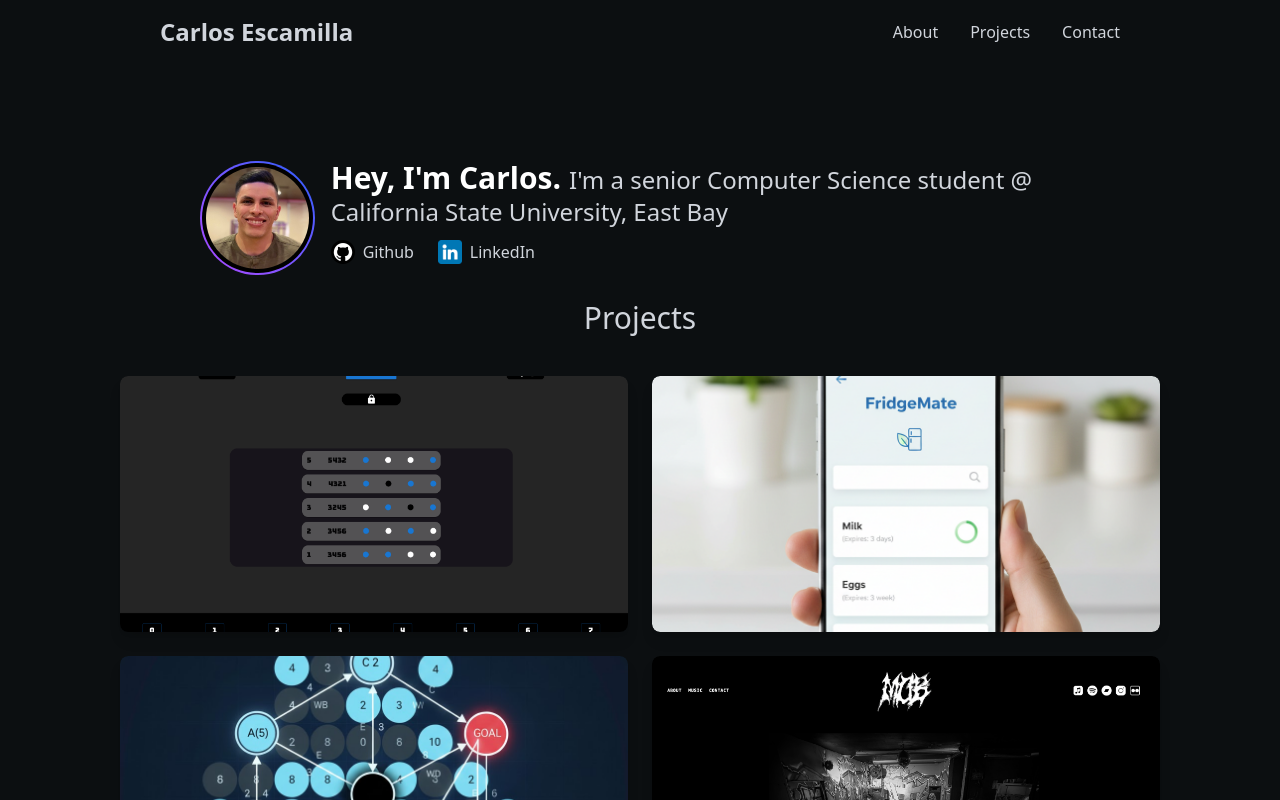
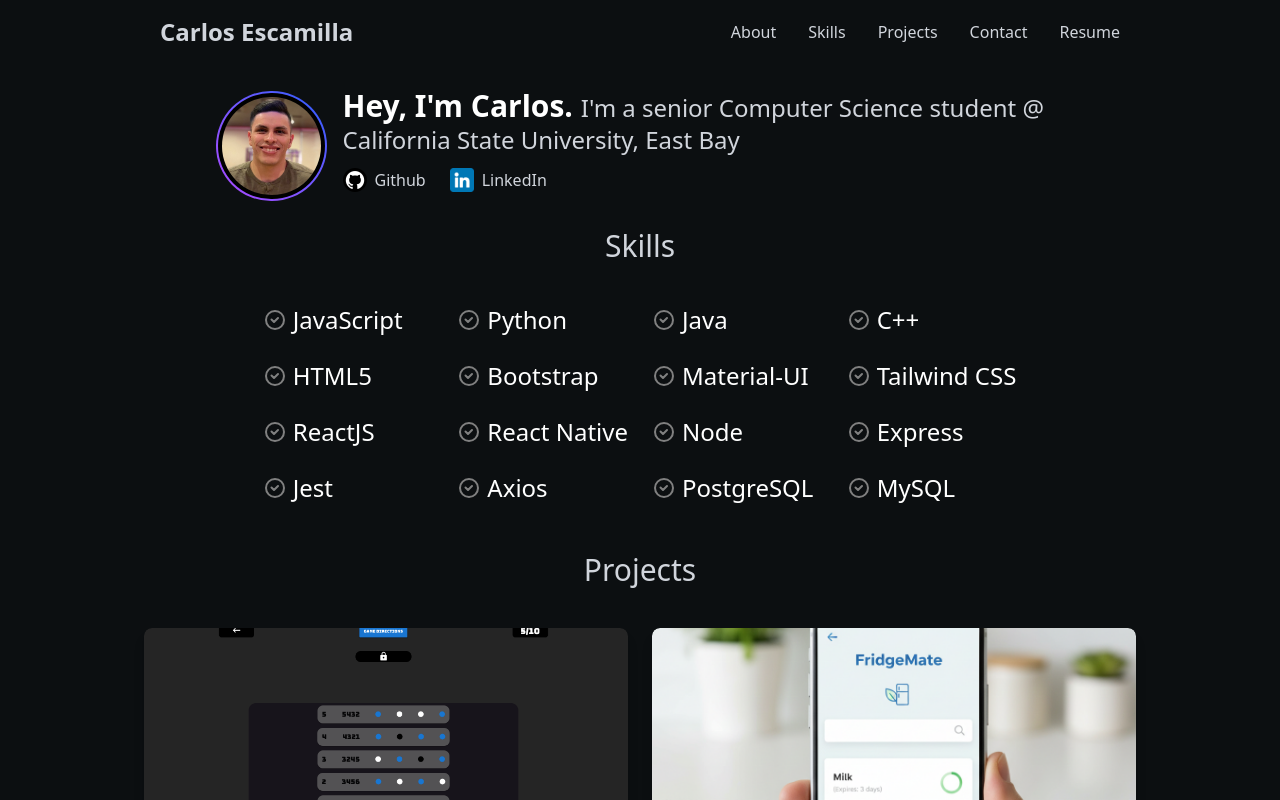
Before and after one commit to carlos-escamilla33/personal-website, a React (Vite) app: page / in a window 1280 px wide. Shown: the top 800 px of the page. Built offline with nearby package versions, Linux system fonts and the light colour scheme.

Commit message:
added Skill and SkillList components

```diff
--- a/src/App.jsx
+++ b/src/App.jsx
@@ -1,4 +1,4 @@
-import { Header, Navbar, ProjectsList, Footer} from "./components/index";
+import { Header, Navbar, ProjectsList, Footer, SkillList} from "./components/index";
 
 function App() {
 
@@ -6,6 +6,7 @@ function App() {
     <>
       <Navbar />
       <Header />
+      <SkillList />
       <ProjectsList />
       <Footer />
     </>
--- a/src/components/Footer.jsx
+++ b/src/components/Footer.jsx
@@ -51,7 +51,7 @@ const Footer = () => {
         <hr className="my-6 border-default sm:mx-auto lg:my-8" />
         <span className="block text-sm text-body sm:text-center">
           © 2025{" "}
-          <a href="https://flowbite.com/" className="hover:underline">
+          <a className="hover:underline">
             Carlos Escamilla
           </a>
         </span>
--- a/src/components/Header.jsx
+++ b/src/components/Header.jsx
@@ -3,7 +3,7 @@ import Icons from "./Icons";
 
 const Header = () => {
   return (
-    <div className="flex flex-col items-center justify-center pt-20 mx-4 md:mx-50 md:flex-row">
+    <div className="flex flex-col items-center justify-center pt-2 md:mx-50 md:flex-row max-w-5xl mx-auto px-4">
       <div className="p-[2px] rounded-full bg-gradient-to-tr from-purple-500 to-blue-600">
         <div className="p-1 bg-black rounded-full">
           <img
--- a/src/components/Navbar.jsx
+++ b/src/components/Navbar.jsx
@@ -2,7 +2,7 @@ import { useState } from "react";
 import { Menu, X } from "lucide-react";
 
 const Navbar = () => {
-  const navItems = ["About", "Projects", "Contact"];
+  const navItems = ["About", "Skills", "Projects", "Contact", "Resume"];
   const [isOpen, setIsOpen] = useState(false);
 
   const toggleMenu = () => {
@@ -10,7 +10,7 @@ const Navbar = () => {
   };
 
   return (
-    <nav className="max-w-7xl mx-auto px-4 relative z-50 md:px-40">
+    <nav className="max-w-8xl mx-auto px-4 relative z-50 md:px-40">
       <div className="flex justify-between items-center h-16">
         <div className="flex-shrink-0">
           <a href="#" className="text-2xl font-bold text-gray-300">
@@ -22,7 +22,7 @@ const Navbar = () => {
           {navItems.map((item) => {
             return (
               <a
-                href={`#${item.toLowerCase()}`}
+                href={item == "Resume" ? "https://drive.google.com/file/d/1WexMriQx11O019ONgxDy4XmU3ihtpTt5/view?usp=sharing" :`#${item.toLowerCase()}`}
                 key={item}
                 className="text-gray-300 hover:text-blue-600 transition-colors duration-200 font-medium"
               >
--- a/src/components/ProjectsList.jsx
+++ b/src/components/ProjectsList.jsx
@@ -42,7 +42,7 @@ const projectNames = [
 const ProjectsList = () => {
 
     return (
-        <div id="projects" className="flex flex-col justify-center items-center pt-2 pb-10">
+        <div id="projects" className="flex flex-col justify-center items-center pt-2 pb-10 max-w-5xl mx-auto px-4">
             <div className="text-3xl text-gray-300">
                 <h3>Projects</h3>
             </div>
--- /dev/null
+++ b/src/components/Skill.jsx
@@ -0,0 +1,26 @@
+const Skill = ({skill}) => {
+  return (
+    <li className="flex items-center space-x-3 rtl:space-x-reverse">
+      <svg
+        className="w-6 h-6 text-fg-success shrink-0 me-1.5"
+        aria-hidden="true"
+        xmlns="http://www.w3.org/2000/svg"
+        width="27"
+        height="27"
+        fill="none"
+        viewBox="0 0 24 24"
+      >
+        <path
+          stroke="grey"
+          strokeLinecap="round"
+          strokeLinejoin="round"
+          strokeWidth="2"
+          d="M8.5 11.5 11 14l4-4m6 2a9 9 0 1 1-18 0 9 9 0 0 1 18 0Z"
+        />
+      </svg>
+      <span className="cursor-pointer text-2xl hover:text-blue-600 transition-colors duration-200">{skill}</span>
+    </li>
+  );
+};
+
+export default Skill;
--- /dev/null
+++ b/src/components/SkillList.jsx
@@ -0,0 +1,37 @@
+import Skill from "./Skill";
+
+const skills = [
+    "JavaScript",
+    "Python",
+    "Java",
+    "C++",
+    "HTML5",
+    "Bootstrap",
+    "Material-UI",
+    "Tailwind CSS",
+    "ReactJS",
+    "React Native",
+    "Node",
+    "Express",
+    "Jest",
+    "Axios",
+    "PostgreSQL",
+    "MySQL"
+]
+
+const SkillList = () => {
+  return (
+    <div id="skills" className="flex flex-col justify-center items-center pt-2 pb-10 max-w-4xl mx-auto px-4">
+        <div className="text-3xl text-gray-300">
+                <h3>Skills</h3>
+        </div>
+      <ul className="grid sm:grid-cols-2 md:grid-cols-4 gap-6 pt-10">
+        {
+            skills.map((skill, index) => <Skill key={index} skill={skill}/>)
+        }
+      </ul>
+    </div>
+  );
+};
+
+export default SkillList;
--- a/src/components/index.js
+++ b/src/components/index.js
@@ -5,3 +5,4 @@ export {default as ProjectsList} from "./ProjectsList";
 export {default as Icons} from "./Icons";
 export {default as Project} from "./Project";
 export {default as Footer} from "./Footer";
+export {default as SkillList} from "./SkillList";
```
